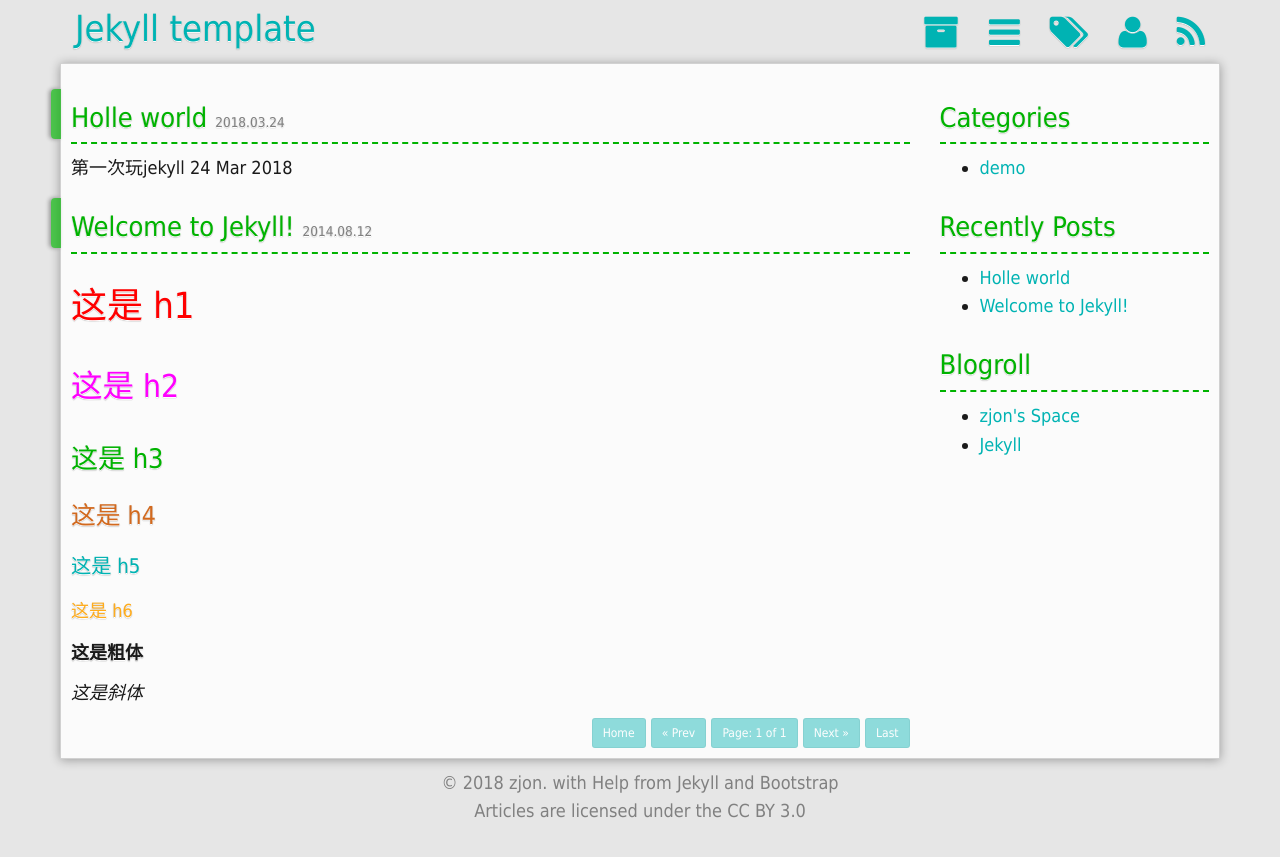
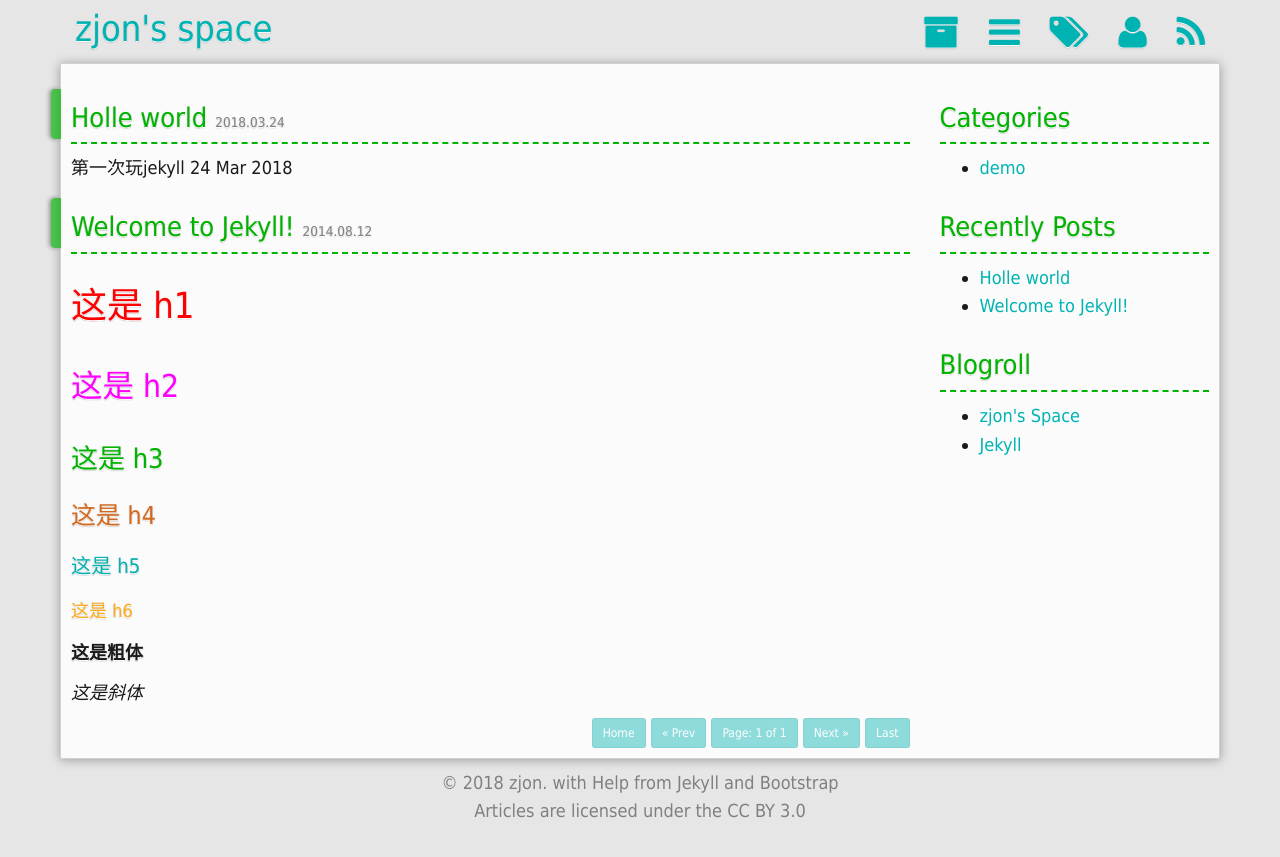
Before and after one commit to zjon/zjon.github.io, a Jekyll site: the page built from index.html, in a window 1280 px wide. Shown: the top 857 px of the page. Built offline with Jekyll 4.4.1, drawn with Linux system fonts in a browser that asks for light colours; the list of posts is cut into pages by our own code.

Commit message:
update title

```diff
--- a/_config.yml
+++ b/_config.yml
@@ -1,5 +1,5 @@
 # Site settings
-title: "Jekyll template"
+title: "zjon's space"
 url: "//zjon.github.io"
 paginate: 5
 author:
```
